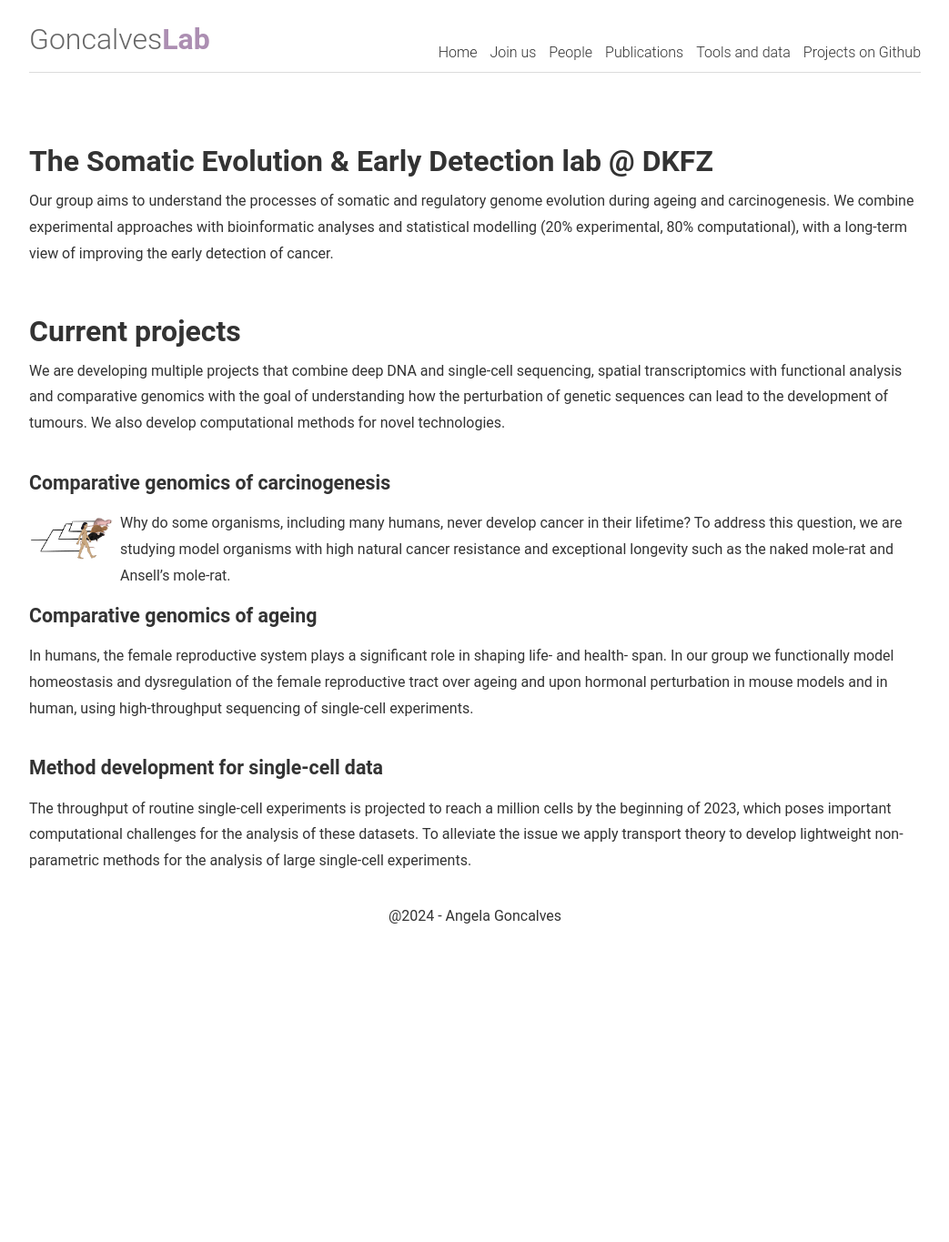
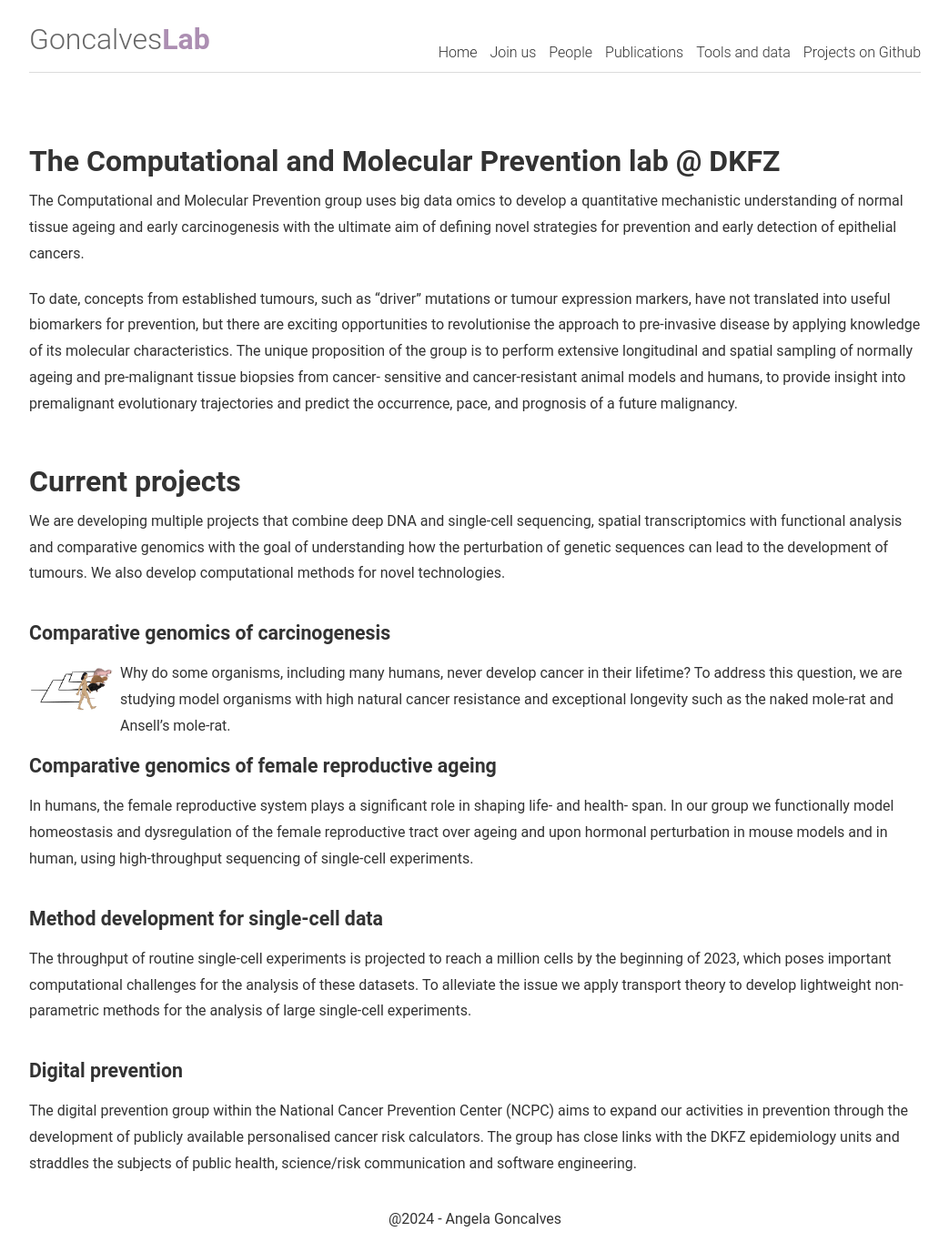
Before and after one commit to goncalves-lab/goncalves-lab.github.io, a Jekyll site: the page built from index.md, in a window 1280 px wide. Shown: the whole page at 91% size, without its empty margins (118-1161 px from the left). Built offline with Jekyll 4.4.1, drawn with Linux system fonts in a browser that asks for light colours; before the commit the page ends 1032 px from its top, so only the background shows below that.

Commit message:
text update

```diff
--- a/index.md
+++ b/index.md
@@ -3,9 +3,10 @@ layout: page
 title: Home
 description:
 ---
-## The Somatic Evolution & Early Detection lab @ DKFZ
-Our group aims to understand the processes of somatic and regulatory genome evolution during ageing and carcinogenesis. We combine experimental approaches with bioinformatic analyses and statistical modelling (20% experimental, 80% computational), with a long-term view of improving the early detection of cancer.
+## The Computational and Molecular Prevention lab @ DKFZ
+The Computational and Molecular Prevention group uses big data omics to develop a quantitative mechanistic understanding of normal tissue ageing and early carcinogenesis with the ultimate aim of defining novel strategies for prevention and early detection of epithelial cancers.
 
+To date, concepts from established tumours, such as “driver” mutations or tumour expression markers, have not translated into useful biomarkers for prevention, but there are exciting opportunities to revolutionise the approach to pre-invasive disease by applying knowledge of its molecular characteristics. The unique proposition of the group is to perform extensive longitudinal and spatial sampling of normally ageing and pre-malignant tissue biopsies from cancer- sensitive and cancer-resistant animal models and humans, to provide insight into premalignant evolutionary trajectories and predict the occurrence, pace, and prognosis of a future malignancy.
 
 ## Current projects
 We are developing multiple projects that combine deep DNA and single-cell sequencing, spatial transcriptomics with functional analysis and comparative genomics with the goal of understanding how the perturbation of genetic sequences can lead to the development of tumours. We also develop computational methods for novel technologies.
@@ -20,8 +21,12 @@ Why do some organisms, including many humans, never develop cancer in their life
       	</div>
 </div>
 
-### Comparative genomics of ageing
+### Comparative genomics of female reproductive ageing
 In humans, the female reproductive system plays a significant role in shaping life- and health- span. In our group we functionally model homeostasis and dysregulation of the female reproductive tract over ageing and upon hormonal perturbation in mouse models and in human, using high-throughput sequencing of single-cell experiments.
 
 ### Method development for single-cell data
 The throughput of routine single-cell experiments is projected to reach a million cells by the beginning of 2023, which poses important computational challenges for the analysis of these datasets. To alleviate the issue we apply transport theory to develop lightweight non-parametric methods for the analysis of large single-cell experiments.
+
+### Digital prevention
+
+The digital prevention group within the National Cancer Prevention Center (NCPC) aims to expand our activities in prevention through the development of publicly available personalised cancer risk calculators. The group has close links with the DKFZ epidemiology units and straddles the subjects of public health, science/risk communication and software engineering.
```
